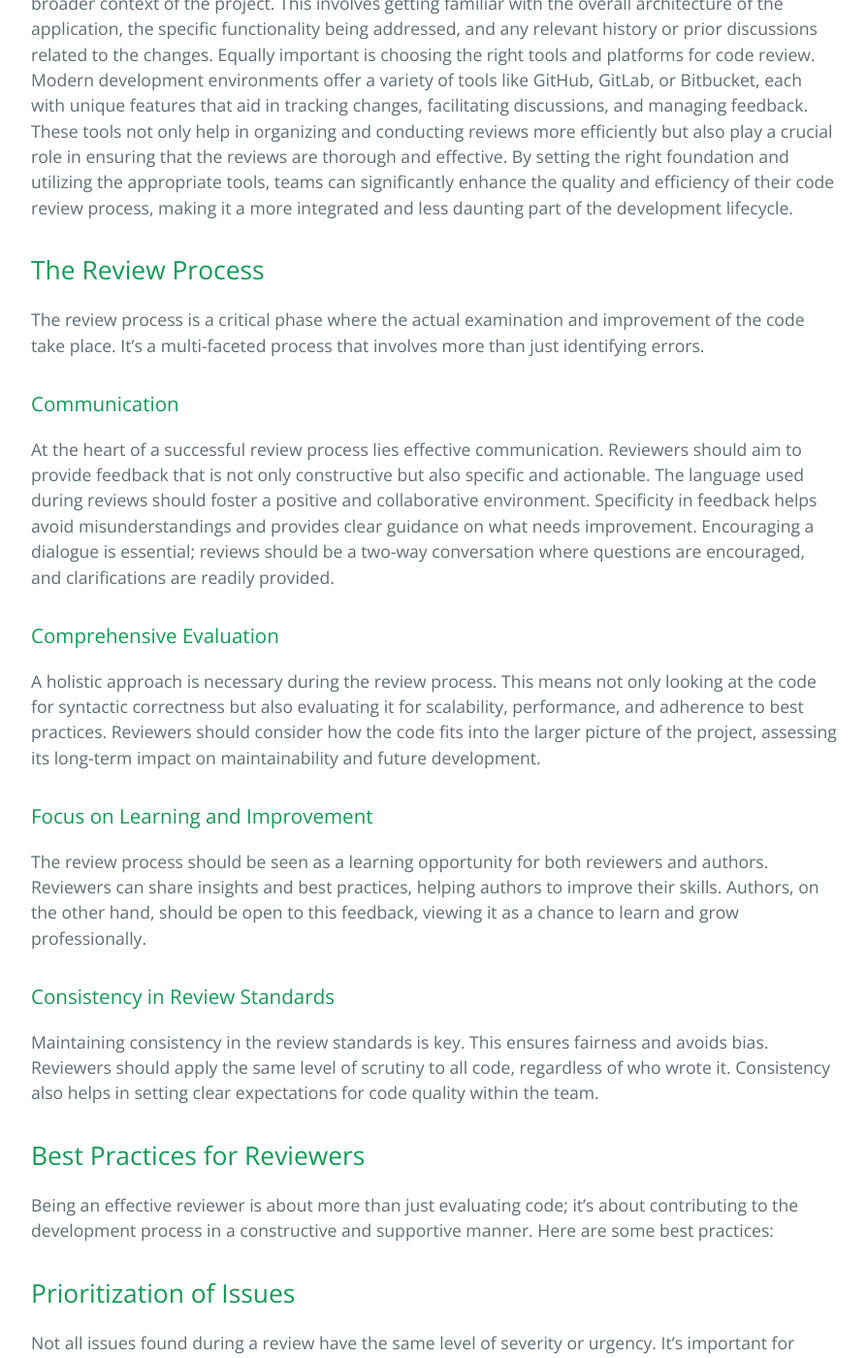
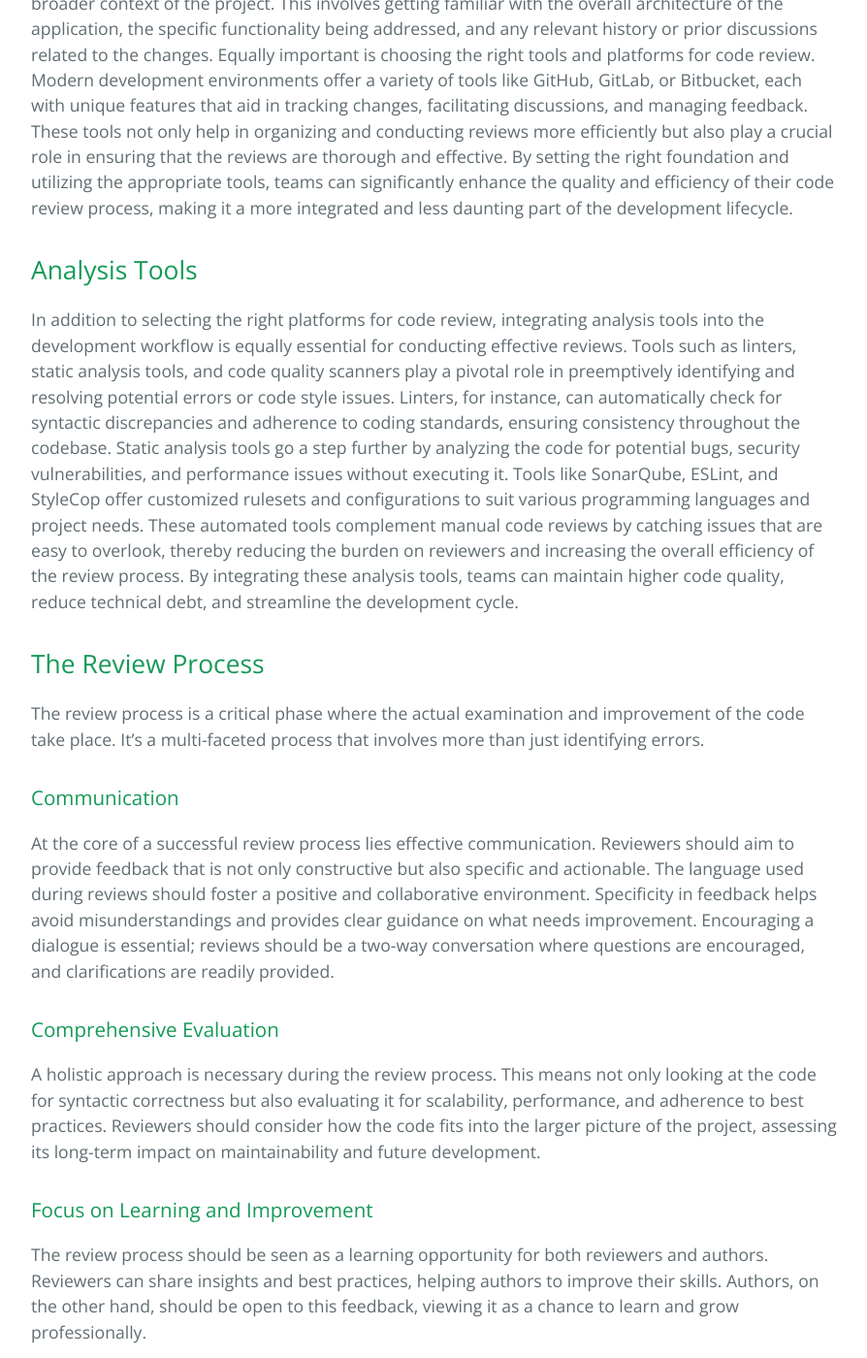
Before and after one commit to learning-software-engineering/learning-software-engineering.github.io, a Jekyll site: the page built from Topics/Product_Management/Code-Review-Best-Practices.md, in a window 1280 px wide and 1400 px high, scrolled down 843 px. Shown: the whole window at 97% size, without its empty margins (192-1086 px from the left). Built offline with Jekyll 4.4.1, drawn with Linux system fonts in a browser that asks for light colours; our own code applies the rules of GitHub Pages for plain Markdown files.

Commit message:
added analysis tools

```diff
--- a/Topics/Product_Management/Code-Review-Best-Practices.md
+++ b/Topics/Product_Management/Code-Review-Best-Practices.md
@@ -6,12 +6,14 @@ In the software development industry, code reviews stand as a critical aspect of
 ## Setup Effective Reviews
 Effective code reviews begin long before the actual review process. It starts with a thorough preparation where reviewers need to understand not just the code they are reviewing, but also the broader context of the project. This involves getting familiar with the overall architecture of the application, the specific functionality being addressed, and any relevant history or prior discussions related to the changes. Equally important is choosing the right tools and platforms for code review. Modern development environments offer a variety of tools like GitHub, GitLab, or Bitbucket, each with unique features that aid in tracking changes, facilitating discussions, and managing feedback. These tools not only help in organizing and conducting reviews more efficiently but also play a crucial role in ensuring that the reviews are thorough and effective. By setting the right foundation and utilizing the appropriate tools, teams can significantly enhance the quality and efficiency of their code review process, making it a more integrated and less daunting part of the development lifecycle.
 
+## Analysis Tools
+In addition to selecting the right platforms for code review, integrating analysis tools into the development workflow is equally essential for conducting effective reviews. Tools such as linters, static analysis tools, and code quality scanners play a pivotal role in preemptively identifying and resolving potential errors or code style issues. Linters, for instance, can automatically check for syntactic discrepancies and adherence to coding standards, ensuring consistency throughout the codebase. Static analysis tools go a step further by analyzing the code for potential bugs, security vulnerabilities, and performance issues without executing it. Tools like SonarQube, ESLint, and StyleCop offer customized rulesets and configurations to suit various programming languages and project needs. These automated tools complement manual code reviews by catching issues that are easy to overlook, thereby reducing the burden on reviewers and increasing the overall efficiency of the review process. By integrating these analysis tools, teams can maintain higher code quality, reduce technical debt, and streamline the development cycle.
 
 ## The Review Process
 The review process is a critical phase where the actual examination and improvement of the code take place. It's a multi-faceted process that involves more than just identifying errors.
 
 ### Communication
-At the heart of a successful review process lies effective communication. Reviewers should aim to provide feedback that is not only constructive but also specific and actionable. The language used during reviews should foster a positive and collaborative environment. Specificity in feedback helps avoid misunderstandings and provides clear guidance on what needs improvement. Encouraging a dialogue is essential; reviews should be a two-way conversation where questions are encouraged, and clarifications are readily provided.
+At the core of a successful review process lies effective communication. Reviewers should aim to provide feedback that is not only constructive but also specific and actionable. The language used during reviews should foster a positive and collaborative environment. Specificity in feedback helps avoid misunderstandings and provides clear guidance on what needs improvement. Encouraging a dialogue is essential; reviews should be a two-way conversation where questions are encouraged, and clarifications are readily provided.
 
 ### Comprehensive Evaluation
 A holistic approach is necessary during the review process. This means not only looking at the code for syntactic correctness but also evaluating it for scalability, performance, and adherence to best practices. Reviewers should consider how the code fits into the larger picture of the project, assessing its long-term impact on maintainability and future development.
```
